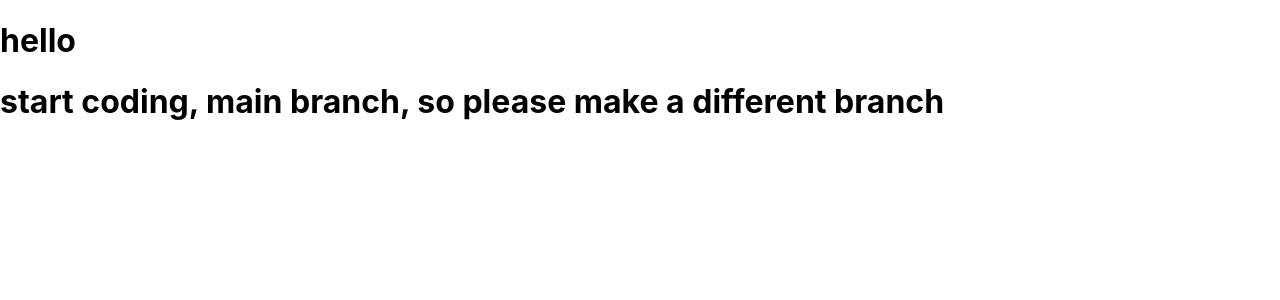
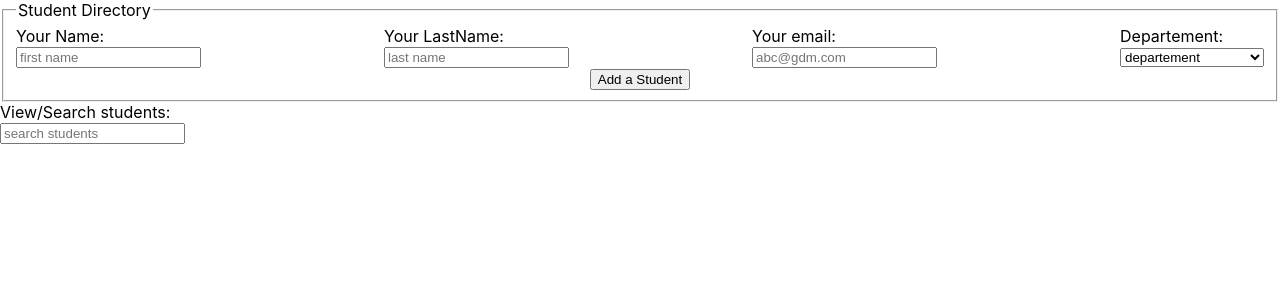
Before and after one commit to javiguerra777/React-Student-Directory, a React (Create React App) app: page / in a window 1280 px wide. Shown: the top 300 px of the page. Built offline with nearby package versions, Linux system fonts and the light colour scheme.

Commit message:
first commit

```diff
--- a/src/App.js
+++ b/src/App.js
@@ -1,10 +1,14 @@
 import './App.css';
+import Form from './components/Form';
+import Search from './components/Search';
 
 function App() {
   return (
     <>
-    <h1>hello</h1>
-    <h1>start coding, main branch, so please make a different branch</h1>
+    {/* <h1>hello</h1> */}
+    {/* <h1>start coding, main branch, so please make a different branch</h1> */}
+    <Form />
+    <Search/>
     </>
   );
 }
--- /dev/null
+++ b/src/components/Form.jsx
@@ -0,0 +1,100 @@
+import React,{useState} from 'react'
+import './form.css'
+const Form = () => {
+  const [firstName, setFirstName] = useState('');
+  const [lastName, setLastName] = useState('');
+  const [email, setEmail] = useState('');
+  const [departement, setDepartement] = useState('');
+
+  const handleFormSubmit = (e) => {
+    e.preventDefault();
+
+
+
+
+
+    setFirstName('');
+    setLastName('');
+    setEmail('');
+    setDepartement('');
+  };
+
+
+
+  return (
+    <section >
+
+      <form onSubmit={handleFormSubmit} >
+        <fieldset>
+        <legend>Student Directory</legend>
+       <div className="formcontainer">
+          <div>
+          <label htmlFor="firstName">
+            Your Name: </label><br></br>
+            <input
+              type="text"
+              id="firstName"
+
+              placeholder="first name"
+              value={firstName}
+              onChange={(e) =>  setFirstName(e.target.value)}
+            />
+
+        </div>
+        <div>
+          <label htmlFor="lastName">
+          Your LastName: </label> <br></br>
+            <input
+              type="text"
+              id="lastName"
+              placeholder="last name"
+
+              value={lastName}
+              onChange={(e) => setLastName(e.target.value)}
+            />
+
+        </div>
+        <div>
+          <label htmlFor="email">
+          Your email: </label> <br></br>
+            <input
+              type="email"
+              id="email"
+              placeholder="abc@gdm.com"
+              value={email}
+              onChange={(e) => setEmail(e.target.value)}
+            />
+
+        </div>
+        <div>
+          <label htmlFor="department" >
+            Departement: </label> <br></br>
+            <select  onChange={(e) => setDepartement(e.target.value)} >
+              {/* // type="text"
+              // id="departement"
+              // placeholder=""
+              // value={departement}
+              */}
+               <option value="department">departement</option>
+            <option value={departement}>Art</option>
+            <option value={departement}>Software engineging</option>
+            <option value={departement}>Communications</option>
+            <option value={departement}>Psycology</option>
+
+
+            </select>
+
+        </div>
+
+        </div>
+        <div className="btn">
+        <button  type="submit" required>Add a Student</button>
+        </div>
+
+        </fieldset>
+      </form>
+    </section>
+  );
+};
+
+export default Form;
--- /dev/null
+++ b/src/components/Search.jsx
@@ -0,0 +1,22 @@
+import React, {useState}from 'react'
+
+const Search = () => {
+
+  const [newSearch, setNewSearch] = useState('')
+  return (
+    <form >
+    <label htmlFor="search">
+    View/Search students: </label> <br></br>
+      <input
+        type="text"
+        id="search"
+        placeholder="search students"
+        value={newSearch}
+        onChange={(e) => setNewSearch(e.target.value)}
+      />
+
+  </form>
+  )
+}
+
+export default Search
--- /dev/null
+++ b/src/components/form.css
@@ -0,0 +1,10 @@
+
+.formcontainer {
+display:flex;
+/* grid-template-columns: auto;  */
+align-items: center;
+justify-content: space-between;
+}
+.btn {
+ text-align: center;
+}
```
Also changed, not shown: src/Form.jsx (deleted, +0 -9 lines), src/components/Button.jsx (deleted, +0 -9 lines), 1 other file (tests, documents, lock files or other folders).
